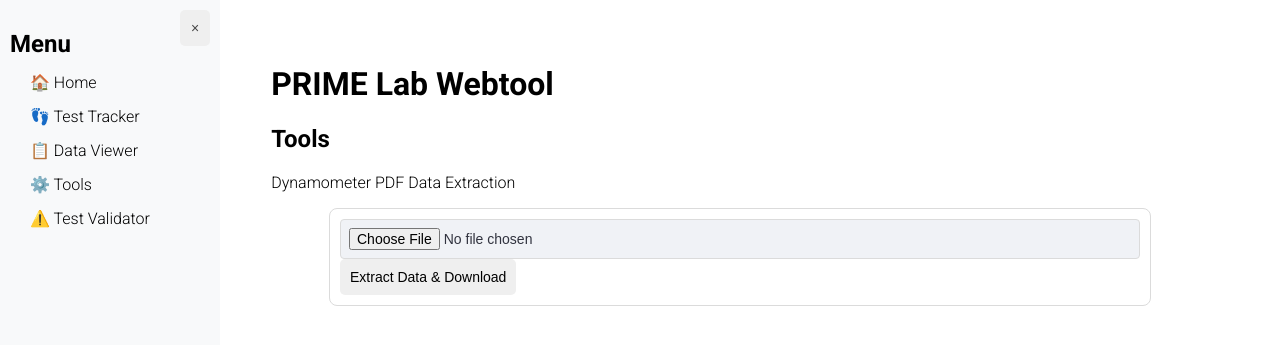
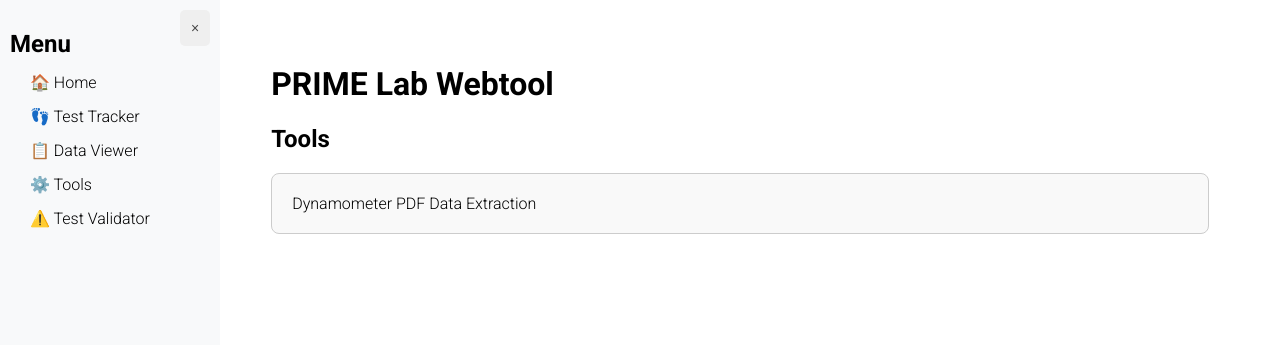
Before and after one commit to yang19-zzy/prime_webtool, a Flask app: page /data_tools/ in a window 1280 px wide. Shown: the top 345 px of the page. Run offline with Flask 3, Linux system fonts and the light colour scheme; parts of the project's set-up code (start-up, migrations or seed data) failed here and were passed over; some libraries are stand-ins or nearby versions.

Commit message:
added ui

```diff
--- a/app/static/css/style.css
+++ b/app/static/css/style.css
@@ -417,3 +417,54 @@ button:hover {
     width: 100%;
   }
 }
+
+
+
+/* Tools */
+.sub-tool-container {
+  border: 1px solid #ccc;
+  border-radius: 8px;
+  /* margin: 10px; */
+  padding: 12px;
+  /* max-width: 600px; */
+  background-color: #f9f9f9;
+}
+
+.sub-tool-container-item.title {
+  cursor: pointer;
+  /* font-weight: bold; */
+  padding: 8px;
+}
+
+.sub-tool-container-item.title .tool-title {
+  margin: 0;
+}
+
+.sub-tool-container-item.file-form {
+  display: none;
+  margin-top: 10px;
+}
+
+.btn.submit-btn {
+  padding: 5px;
+  border: none;
+  border-radius: 5px;
+  background-color: #1976d2;
+  color: white;
+  cursor: pointer;
+}
+
+.btn.submit-btn:hover {
+  background-color: #1565c0;
+}
+
+.sub-tool-container-item.file-form form {
+  display: flex;
+  align-items: center;
+  gap: 10px; /* spacing between input and button */
+  max-width: none;
+}
+
+input[type="file"] {
+  flex-grow: 1; /* allow input to take up available space */
+}
--- a/app/static/js/toolsUI.js
+++ b/app/static/js/toolsUI.js
@@ -1,5 +1,9 @@
-// document.getElementById('pdf-upload').addEventListener('change', function(){
-//     const fileName = this.files[0] ? this.files[0].name : '';
-//     console.log(fileName);
-//     document.getElementById('file-name').textContent = fileName;
-// });
+document.addEventListener('DOMContentLoaded', function () {
+  const titleBlock = document.querySelector('.sub-tool-container-item.title');
+  const formBlock = document.querySelector('.sub-tool-container-item.file-form');
+
+  titleBlock.addEventListener('click', function () {
+    const isVisible = formBlock.style.display === 'block';
+    formBlock.style.display = isVisible ? 'none' : 'block';
+  });
+});
```
